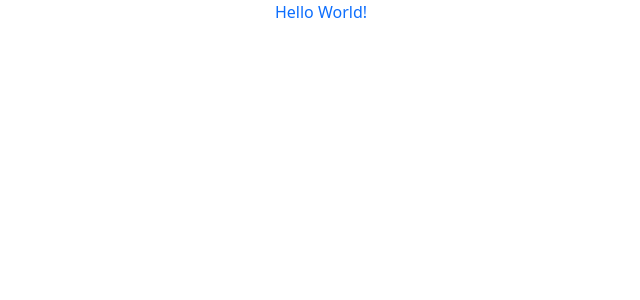
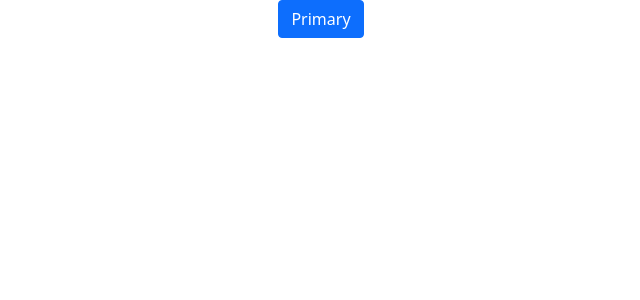
Before and after one commit to GustavoLira-ChE/drum-machine, a React app: page / in a window 1280 px wide. Shown: the top 300 px of the page, without its empty margins (319-959 px from the left). Built offline with nearby package versions, Linux system fonts and the light colour scheme.

Commit message:
add: a button component for testing boostrap

```diff
--- a/src/App.jsx
+++ b/src/App.jsx
@@ -1,9 +1,13 @@
 import React from "react";
+import { Button } from "react-bootstrap";
 
 const App = () => {
     return (
         <div className="text-primary text-center">
-            Hello World!
+
+            <Button variant="primary">
+                Primary
+            </Button>
         </div>
     );
 };
```
